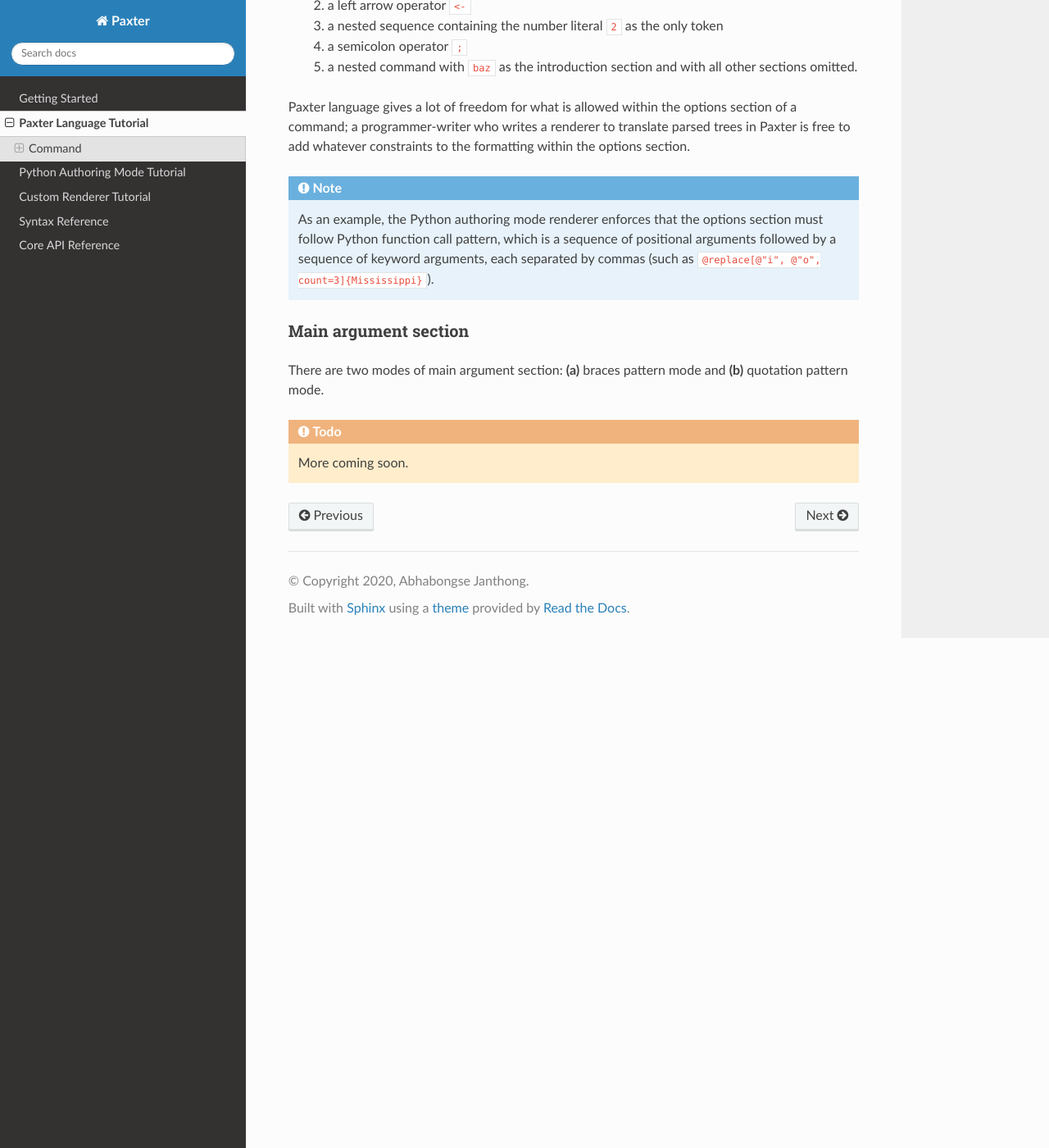
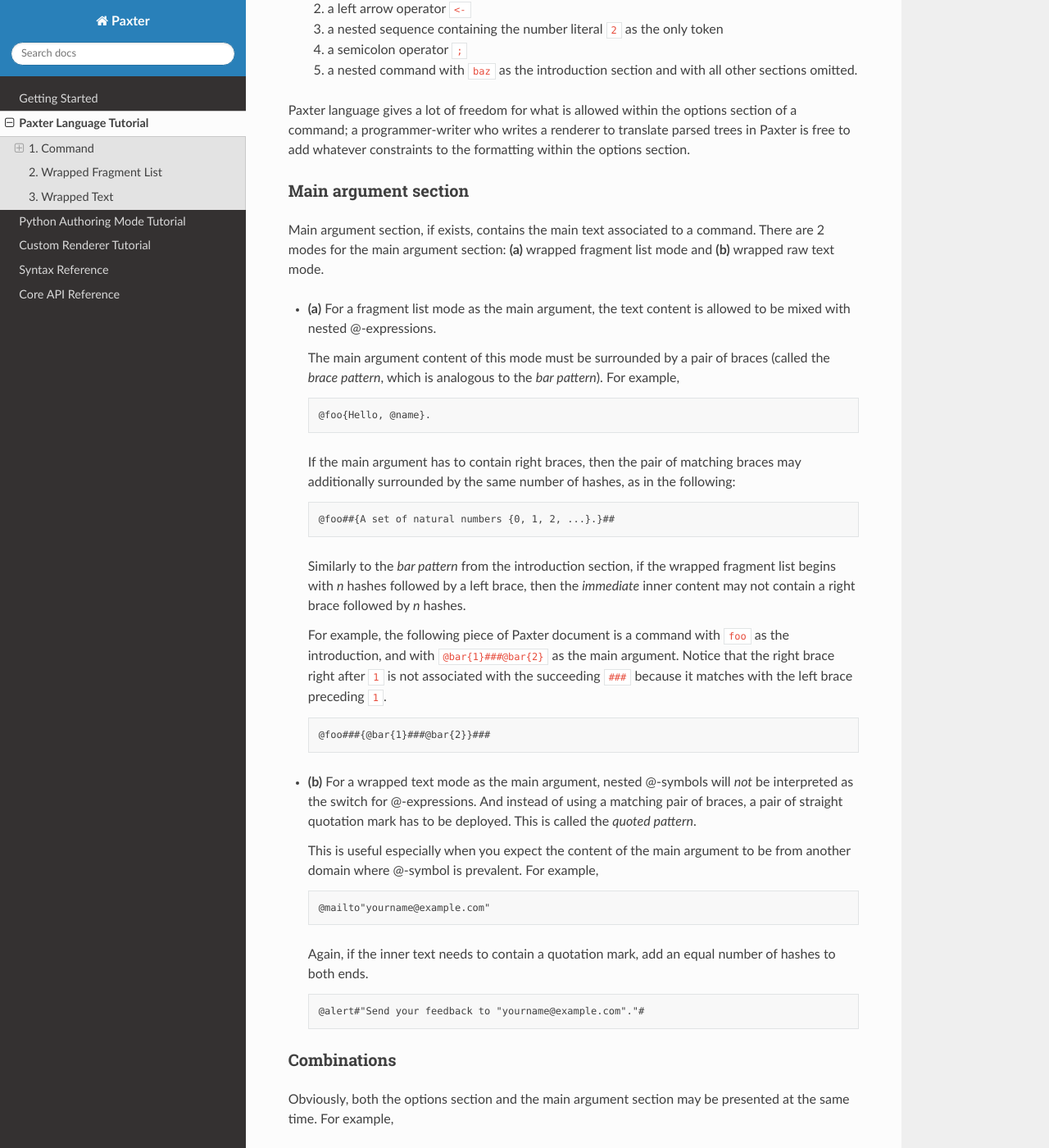
Before and after one commit to abhabongse/paxter, a Sphinx documentation site: the page built from docs/paxter_language_tutorial.md, in a window 1280 px wide and 1400 px high, scrolled down 2398 px. Shown: the whole window at 82% size. Built offline with Sphinx 7.4.7 and the Read the Docs theme 2.0.0, drawn with Linux system fonts in a browser that asks for light colours; the version number could not be read and is left out; some of the changed text lies outside the part shown.

Commit message:
Done with paxter language tutorial

````diff
--- a/docs/paxter_language_tutorial.md
+++ b/docs/paxter_language_tutorial.md
@@ -20,7 +20,7 @@ There are 3 kinds of @-expressions:
 **(3)** a wrapped text.
 
 
-## Command
+## 1. Command
 
 A **command** always begin with a switch, indicated by an **@**-symbol.
 Following the switch, a command consists of 3 sections as follows.
@@ -40,10 +40,10 @@ or between different sections of the same command.
 Any text could be part of an introduction section of a command.
 There are 2 different ways to write down a command introduction section:
 either **(a)** using an identifier form
-or **(b)** surrounding the text with a _bar pattern_.
+or **(b)** surrounding the text with the _bar pattern_.
 
 -   **(a)** If the text itself already has a valid Python identifier form
-    (such as “foo”, “_create”, or even “จำนวน”),
+    (such as `foo`, `_create`, or even `จำนวน`),
     then you may simply write them down as is.
     For example,
 
@@ -56,17 +56,17 @@ or **(b)** surrounding the text with a _bar pattern_.
 -   **(b)** However, there are variety of texts that do not conform to
     a Python identifier form.
     Hence, there is another way to write the introduction section:
-    using a bar pattern.
+    using the _bar pattern_.
     Simply surround the text with a pair of bars.
 
-    For example, if you wish to write “1 + 1” as introduction section of the command,
+    For example, if you wish to write `1 + 1` as introduction section of the command,
     you may write it as follows:
 
     ```text
     @|1 + 1|
     ```
 
-    Sometimes, the text may contain a bar as part of itself (such as “left || right”).
+    Sometimes, the text may contain a bar as part of itself (such as `left || right`).
     Then you may additionally surround the matching pair of bars
     with an equal number of hashes:
 
@@ -139,23 +139,126 @@ within the options section of a command;
 a programmer-writer who writes a renderer to translate parsed trees in Paxter
 is free to add whatever constraints to the formatting within the options section.
 
-```eval_rst
-.. note::
+### Main argument section
 
-   As an example, the Python authoring mode renderer enforces that
-   the options section must follow Python function call pattern,
-   which is a sequence of positional arguments followed by
-   a sequence of keyword arguments, each separated by commas
-   (such as ``@replace[@"i", @"o", count=3]{Mississippi}``).
+Main argument section, if exists, contains the main text associated to a command.
+There are 2 modes for the main argument section:
+**(a)** wrapped fragment list mode and **(b)** wrapped raw text mode.
+
+-   **(a)** For a fragment list mode as the main argument,
+    the text content is allowed to be mixed with nested @-expressions.
+
+    The main argument content of this mode must be surrounded by a pair of braces
+    (called the _brace pattern_, which is analogous to the _bar pattern_).
+    For example,
+
+    ```text
+    @foo{Hello, @name}.
+    ```
+
+    If the main argument has to contain right braces,
+    then the pair of matching braces may additionally surrounded by
+    the same number of hashes, as in the following:
+
+    ```text
+    @foo##{A set of natural numbers {0, 1, 2, ...}.}##
+    ```
+
+    Similarly to the _bar pattern_ from the introduction section,
+    if the wrapped fragment list begins with _n_ hashes followed by a left brace,
+    then the _immediate_ inner content may not contain
+    a right brace followed by _n_ hashes.
+
+    For example, the following piece of Paxter document
+    is a command with `foo` as the introduction,
+    and with `@bar{1}###@bar{2}` as the main argument.
+    Notice that the right brace right after `1` is not associated
+    with the succeeding `###` because it matches with the left brace
+    preceding `1`.
+    ```text
+    @foo###{@bar{1}###@bar{2}}###
+    ```
+
+-   **(b)** For a wrapped text mode as the main argument,
+    nested @-symbols will _not_ be interpreted as the switch for @-expressions.
+    And instead of using a matching pair of braces,
+    a pair of straight quotation mark has to be deployed.
+    This is called the _quoted pattern_.
+
+    This is useful especially when you expect the content
+    of the main argument to be from another domain where @-symbol is prevalent.
+    For example,
+    ```text
+    @mailto"yourname@example.com"
+    ```
+
+    Again, if the inner text needs to contain a quotation mark,
+    add an equal number of hashes to both ends.
+
+    ```text
+    @alert#"Send your feedback to "yourname@example.com"."#
+    ```
+
+### Combinations
+
+Obviously, both the options section and the main argument section
+may be presented at the same time. For example,
+
+```text
+@repeat[15]{I will submit my homework on time next time! }
 ```
 
-### Main argument section
+### Special form
 
-There are two modes of main argument section:
-**(a)** braces pattern mode and **(b)** quotation pattern mode.
+There is a special form of a command, which is when there is
+a single symbol character that follows the @-switch.
+Such symbol will become the sole content of the introduction section,
+while the options section and the main argument section are considered empty.
 
-```eval_rst
-.. todo::
+For example, both lines presented below are considered identical.
 
-   More coming soon.
+```text
+Email from me@@example.com: stop by today between 3@,-@,5 PM.
+Email from me@|@|example.com: stop by today between 3@|,|-@|,|5 PM.
 ```
+
+
+## 2. Wrapped Fragment List
+
+There may be a piece of content wrapped by the _brace pattern_
+following the @-symbol switch.
+This kind of @-expression is called a wrapped fragment list.
+It is especially useful when written inside the options section of a command.
+
+For example,
+```text
+@ordered_list[
+    @{This is the first item.}
+    @{This is the second item.}
+    @{This is the third item.}
+]
+```
+
+However, nothing prevents us from using this form of @-expression in other locations.
+So the following is also a valid usage:
+
+```text
+My favorite subject is @{@{Mathematics} and @{History}}.
+```
+
+## 3. Wrapped Text
+
+This kind of @-expression is very similar to the wrapped fragment list kind,
+except that the nested @-symbols within the text content
+will not be interpreted as the switch for nested @-expressions.
+As you may have guessed, it is written as a @-switch
+followed by the content in the _quoted pattern_.
+
+This form of @-expression is especially useful when you wish to write
+text content containing @-symbols (such as an email).
+For example,
+
+```text
+My name is @name and my email is @"yourname@example.com".
+To write @"@" symbol in Paxter, you have to write it as @#"@"@""#.
+```
````
